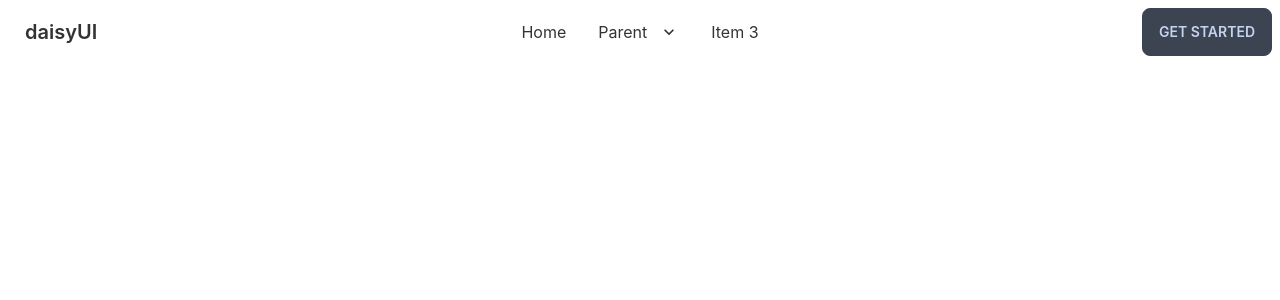
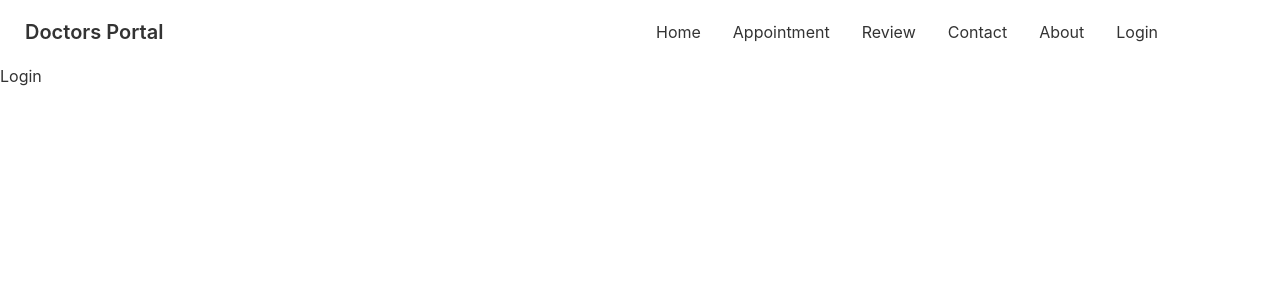
Before and after one commit to Hamidul-1/doctors-portal-client, a React (Create React App) app: page /login in a window 1280 px wide. Shown: the top 300 px of the page. Built offline with nearby package versions, Linux system fonts and the light colour scheme.

Commit message:
Login added

```diff
--- a/src/App.js
+++ b/src/App.js
@@ -2,6 +2,7 @@
 import './App.css';
 import About from './Pages/About/About';
 import Home from './Pages/Home/Home';
+import Login from './Pages/Login/Login';
 import Navbar from './Pages/Shared/Navbar';
 
 function App() {
@@ -11,6 +12,7 @@
       <Routes>
         <Route path="/" element={<Home></Home>}></Route>
         <Route path="about" element={<About></About>}></Route>
+        <Route path='login' element={<Login></Login>}></Route>
       </Routes>
     </div>
   );
--- /dev/null
+++ b/src/Pages/Login/Login.js
@@ -0,0 +1,11 @@
+import React from 'react';
+
+const Login = () => {
+    return (
+        <div>
+            <h1>Login</h1>
+        </div>
+    );
+};
+
+export default Login;
--- a/src/Pages/Shared/Navbar.js
+++ b/src/Pages/Shared/Navbar.js
@@ -1,6 +1,15 @@
 import React from 'react';
+import { Link } from 'react-router-dom';
 
 const Navbar = () => {
+    const menuItems = <>
+        <li><Link to="/home">Home</Link></li>
+        <li><Link to="/appointment">Appointment</Link></li>
+        <li><Link to="/review">Review</Link></li>
+        <li><Link to="/contact">Contact</Link></li>
+        <li><Link to="/about">About</Link></li>
+        <li><Link to="/login">Login</Link></li>
+    </>
     return (
         <div class="navbar bg-base-100">
             <div class="navbar-start">
@@ -9,42 +18,18 @@
                         <svg xmlns="http://www.w3.org/2000/svg" class="h-5 w-5" fill="none" viewBox="0 0 24 24" stroke="currentColor"><path stroke-linecap="round" stroke-linejoin="round" stroke-width="2" d="M4 6h16M4 12h8m-8 6h16" /></svg>
                     </label>
                     <ul tabindex="0" class="menu menu-compact dropdown-content mt-3 p-2 shadow bg-base-100 rounded-box w-52">
-                        <li><a>Home</a></li>
-                        <li tabindex="0">
-                            <a class="justify-between">
-                                Parent
-                                <svg class="fill-current" xmlns="http://www.w3.org/2000/svg" width="24" height="24" viewBox="0 0 24 24"><path d="M8.59,16.58L13.17,12L8.59,7.41L10,6L16,12L10,18L8.59,16.58Z" /></svg>
-                            </a>
-                            <ul class="p-2">
-                                <li><a>Submenu 1</a></li>
-                                <li><a>Submenu 2</a></li>
-                            </ul>
-                        </li>
-                        <li><a>Item 3</a></li>
+                        {menuItems}
                     </ul>
                 </div>
-                <a class="btn btn-ghost normal-case text-xl">daisyUI</a>
+                <a class="btn btn-ghost normal-case text-xl">Doctors Portal</a>
             </div>
 
             <div class="navbar-center hidden lg:flex">
                 <ul class="menu menu-horizontal p-0">
-                    <li><a>Home</a></li>
-                    <li tabindex="0">
-                        <a>
-                            Parent
-                            <svg class="fill-current" xmlns="http://www.w3.org/2000/svg" width="20" height="20" viewBox="0 0 24 24"><path d="M7.41,8.58L12,13.17L16.59,8.58L18,10L12,16L6,10L7.41,8.58Z" /></svg>
-                        </a>
-                        <ul class="p-2">
-                            <li><a>Submenu 1</a></li>
-                            <li><a>Submenu 2</a></li>
-                        </ul>
-                    </li>
-                    <li><a>Item 3</a></li>
+                    {menuItems}
                 </ul>
             </div>
-            <div class="navbar-end">
-                <a class="btn">Get started</a>
-            </div>
+
         </div>
     );
 };
```
